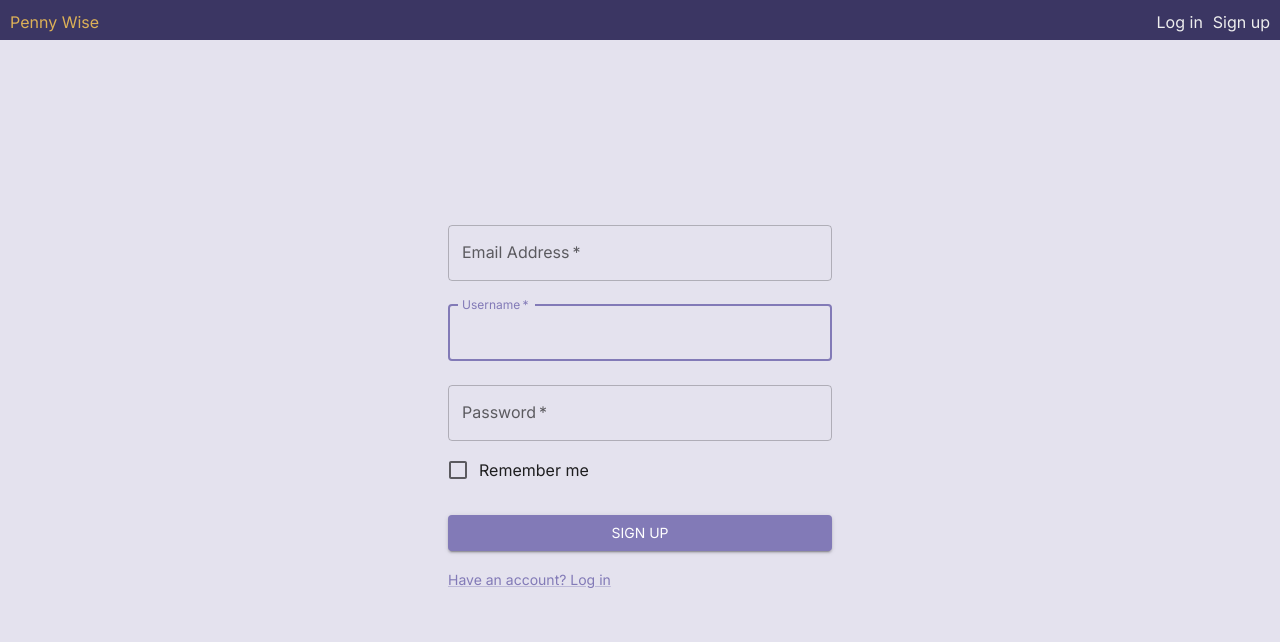
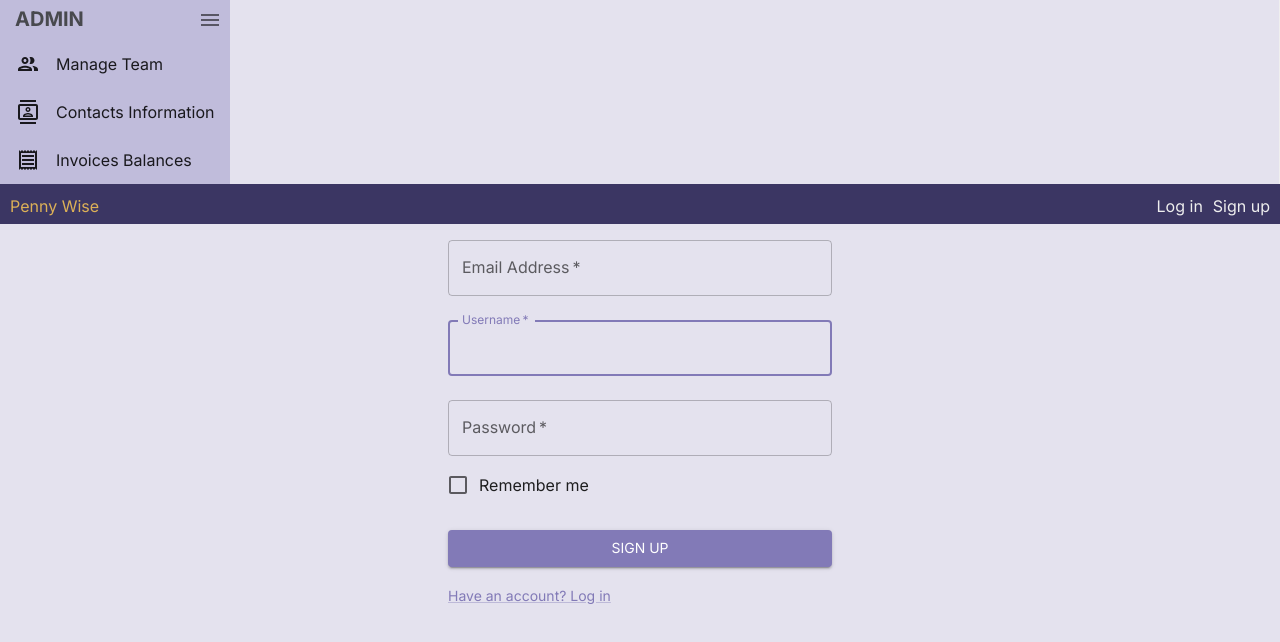
Before and after one commit to vytran1805/PennyWise, a React (Vite) app in the folder client/: page /register in a window 1280 px wide. Shown: the top 642 px of the page. Built offline with nearby package versions, Linux system fonts and the light colour scheme; no server answers.

Commit message:
Create Sidebar, refactor

```diff
--- a/client/src/App.tsx
+++ b/client/src/App.tsx
@@ -5,29 +5,35 @@ import { BrowserRouter, Route, Routes } from 'react-router-dom';
 import Signup from '@/pages/Signup';
 import Account from '@/pages/Account';
 import { HomePage } from '@/pages/HomePage';
-import { NavBar } from '@/components/Navbar';
+import { NavBar } from '@/global/navbar';
 import { Login } from '@/pages/Login';
+import { Sidebar } from './global/sidebar';
 
 function App() {
   const isUserLoggedIn = !!localStorage.getItem('token'); //check if user logged in successfully
 
   const theme = useMemo(() => createTheme(themeSettings), []);
   return (
-    <div className='app'>
     <BrowserRouter>
       <ThemeProvider theme={theme}>
         {/* CssBaseline will reset the setting of MUI to default */}
         <CssBaseline />
+        <div className='app'>
+          <Sidebar />
+          <main className='content'>
             <NavBar />
             <Routes>
               <Route path='/' element={<HomePage />} />
               <Route path='/login' element={<Login />} />
               <Route path='/register' element={<Signup />} />
-            {isUserLoggedIn && <Route path='/account' element={<Account />} />}
+              {isUserLoggedIn && (
+                <Route path='/account' element={<Account />} />
+              )}
             </Routes>
+          </main>
+        </div>
       </ThemeProvider>
     </BrowserRouter>
-    </div>
   );
 }
 
--- /dev/null
+++ b/client/src/components/SidebarListItem.tsx
@@ -0,0 +1,23 @@
+import { ListItemButton, ListItemText } from '@mui/material';
+
+type Props = {
+  title: string;
+  to: string;
+  isCollapsed: boolean;
+  icon: JSX.Element;
+  selected: string;
+  onClick: (title: string) => void;
+};
+export const SidebarListItem = (props: Props) => {
+  const { title, icon, isCollapsed, selected, onClick } = props;
+  return (
+    <ListItemButton
+      selected={selected === title}
+      sx={{ display: 'flex', gap: 2 }}
+      onClick={() => onClick(title)}
+    >
+      {icon}
+      {!isCollapsed && <ListItemText>{title}</ListItemText>}
+    </ListItemButton>
+  );
+};
--- /dev/null
+++ b/client/src/data/SidebarData.tsx
@@ -0,0 +1,31 @@
+import SavingsOutlinedIcon from '@mui/icons-material/SavingsOutlined';
+export const sidebarItems = [
+  {
+    title: 'Budget',
+    icon: <SavingsOutlinedIcon />,
+  },
+  {
+    title: 'Budget',
+    icon: <SavingsOutlinedIcon />,
+  },
+  {
+    title: 'Budget',
+    icon: <SavingsOutlinedIcon />,
+  },
+  {
+    title: 'Budget',
+    icon: <SavingsOutlinedIcon />,
+  },
+  {
+    title: 'Budget',
+    icon: <SavingsOutlinedIcon />,
+  },
+  {
+    title: 'Budget',
+    icon: <SavingsOutlinedIcon />,
+  },
+  {
+    title: 'Budget',
+    icon: <SavingsOutlinedIcon />,
+  },
+];
--- /dev/null
+++ b/client/src/global/sidebar/index.tsx
@@ -0,0 +1,199 @@
+import { useState } from 'react';
+import { Sidebar as ProSidebar, Menu } from 'react-pro-sidebar';
+import { Box, IconButton, Typography, useTheme } from '@mui/material';
+import {
+  HomeOutlined,
+  PeopleOutlined,
+  ContactsOutlined,
+  ReceiptOutlined,
+  PersonOutlined,
+  CalendarTodayOutlined,
+  HelpOutlineOutlined,
+  MenuOutlined,
+} from '@mui/icons-material';
+import { SidebarListItem } from '@/components/SidebarListItem';
+import { sidebarItems } from '@/data/SidebarData';
+
+export const Sidebar = () => {
+  const { palette } = useTheme();
+
+  const [isCollapsed, setIsCollapsed] = useState<boolean>(false);
+  const [selected, setSelected] = useState<string>('Dashboard');
+
+  // Array of sidebar items
+  const sidebarListItems = [
+    {
+      title: 'Manage Team',
+      to: '/team',
+      icon: <PeopleOutlined />,
+    },
+    {
+      title: 'Contacts Information',
+      to: '/contacts',
+      icon: <ContactsOutlined />,
+    },
+    {
+      title: 'Invoices Balances',
+      to: '/invoices',
+      icon: <ReceiptOutlined />,
+    },
+  ];
+
+  const handleListItemOnClick = (title: string) => {
+    setSelected(title);
+    console.log('Clicked on ', title);
+  };
+
+  return (
+    <Box
+      sx={{
+        '& .ps-sidebar-container': {
+          background: `${palette.primary[300]} !important`, //background of the sidebar
+        },
+      }}
+    >
+      <ProSidebar
+        collapsed={isCollapsed}
+        style={{ display: 'flex', width: '100%' }}
+      >
+        <Menu style={{ display: 'flex', width: '100%' }}>
+          {isCollapsed ? (
+            <IconButton
+              name='MenuOutlined'
+              onClick={() => setIsCollapsed(!isCollapsed)}
+            >
+              <MenuOutlined />
+            </IconButton>
+          ) : (
+            <Box
+              display='flex'
+              justifyContent='space-between'
+              alignItems='center'
+              ml='15px'
+            >
+              <Typography variant='h3'>ADMIN</Typography>
+              <IconButton onClick={() => setIsCollapsed(!isCollapsed)}>
+                <MenuOutlined />
+              </IconButton>
+            </Box>
+          )}
+          {/* {!isCollapsed && (
+            <Box mb='25px'>
+              <Box display='flex' justifyContent='center' alignItems='center'>
+                <img
+                  alt='profile-user'
+                  width='100px'
+                  height='100px'
+                  src={`../../assets/user.png`}
+                  style={{ cursor: 'pointer', borderRadius: '50%' }}
+                />
+              </Box>
+              <Box textAlign='center'>
+                <Typography
+                  variant='h2'
+                  //   color={palette.grey[100]}
+                  fontWeight='bold'
+                  //   sx={{ m: '10px 0 0 0' }}
+                >
+                  Ed Roh
+                </Typography>
+                <Typography variant='h5' color={palette.secondary[500]}>
+                  VP Fancy Admin
+                </Typography>
+              </Box>
+            </Box>
+          )} */}
+
+          <Box>
+            {sidebarListItems.map((item, index) => {
+              return (
+                <SidebarListItem
+                  key={index}
+                  title={item.title}
+                  to={''}
+                  isCollapsed={isCollapsed}
+                  icon={item.icon}
+                  selected={selected}
+                  onClick={() => handleListItemOnClick(item.title)}
+                />
+              );
+            })}
+            {/* <SidebarListItem
+              title='Dashboard'
+              to='/'
+              icon={<HomeOutlined />}
+              selected={selected}
+              isCollapsed={isCollapsed}
+              onClick={() => handleListItemOnClick(title)}
+            />
+
+            <Typography
+              variant='h6'
+              //   color={palette.grey[300]}
+              //   sx={{ m: '15px 0 5px 20px' }}
+              sx={{ textAlign: 'center' }}
+            >
+              Data
+            </Typography>
+            <SidebarListItem
+              title='Manage Team'
+              to='/team'
+              icon={<PeopleOutlined />}
+              selected={selected}
+              isCollapsed={isCollapsed}
+              onClick={() => handleListItemOnClick(title)}
+            />
+            <SidebarListItem
+              title='Contacts Information'
+              to='/contacts'
+              icon={<ContactsOutlined />}
+              selected={selected}
+              isCollapsed={isCollapsed}
+              onClick={() => handleListItemOnClick(title)}
+            />
+            <SidebarListItem
+              title='Invoices Balances'
+              to='/invoices'
+              icon={<ReceiptOutlined />}
+              selected={selected}
+              isCollapsed={isCollapsed}
+              onClick={() => handleListItemOnClick(title)}
+            />
+
+            <Typography
+              variant='h6'
+              //   color={palette.grey[300]}
+              //   sx={{ m: '15px 0 5px 20px' }}
+            >
+              Pages
+            </Typography>
+            <SidebarListItem
+              title='Profile Form'
+              to='/form'
+              icon={<PersonOutlined />}
+              selected={selected}
+              isCollapsed={isCollapsed}
+              onClick={() => handleListItemOnClick(title)}
+            />
+            <SidebarListItem
+              title='Calendar'
+              to='/calendar'
+              icon={<CalendarTodayOutlined />}
+              selected={selected}
+              isCollapsed={isCollapsed}
+              onClick={() => handleListItemOnClick(title)}
+            />
+            <SidebarListItem
+              title='FAQ Page'
+              to='/faq'
+              icon={<HelpOutlineOutlined />}
+              selected={selected}
+              isCollapsed={isCollapsed}
+              onClick={() => handleListItemOnClick(title)}
+            /> */}
+          </Box>
+        </Menu>
+      </ProSidebar>
+    </Box>
+  );
+};
--- a/client/src/pages/HomePage.tsx
+++ b/client/src/pages/HomePage.tsx
@@ -1,13 +1,13 @@
-import * as React from "react";
-import { NavBar } from "@/components/Navbar";
-import { Login } from "@/pages/Login";
+// import * as React from 'react';
+// import { NavBar } from '@/components/Navbar';
+// import { Login } from '@/pages/Login';
 
 export const HomePage = () => {
-  const [isLoginOpen, setIsLoginOpen] = React.useState(false);
+  // const [isLoginOpen, setIsLoginOpen] = React.useState(false);
 
-  const openLoginPopup = () => {
-    setIsLoginOpen(true);
-  };
+  // const openLoginPopup = () => {
+  //   setIsLoginOpen(true);
+  // };
 
   return (
     <div>
--- a/client/src/pages/Signup.tsx
+++ b/client/src/pages/Signup.tsx
@@ -18,7 +18,7 @@ const Container = styled.div`
   height: 90%;
 `;
 const Signup = () => {
-  const [user, setUser] = useState([]);
+  // const [user, setUser] = useState([]);
   const [email, setEmail] = useState('');
   const [username, setUsername] = useState('');
   const [password, setPassword] = useState('');
--- a/client/src/theme.ts
+++ b/client/src/theme.ts
@@ -1,6 +1,3 @@
-import { createTheme } from '@mui/material/styles';
-import { useMemo } from 'react';
-
 export const colors = {
   // purple
   primary: {
```
Also changed, not shown: client/src/global/navbar/index.tsx (renamed from client/src/components/Navbar.tsx). Lines whose indentation alone changed are shown as unchanged.
